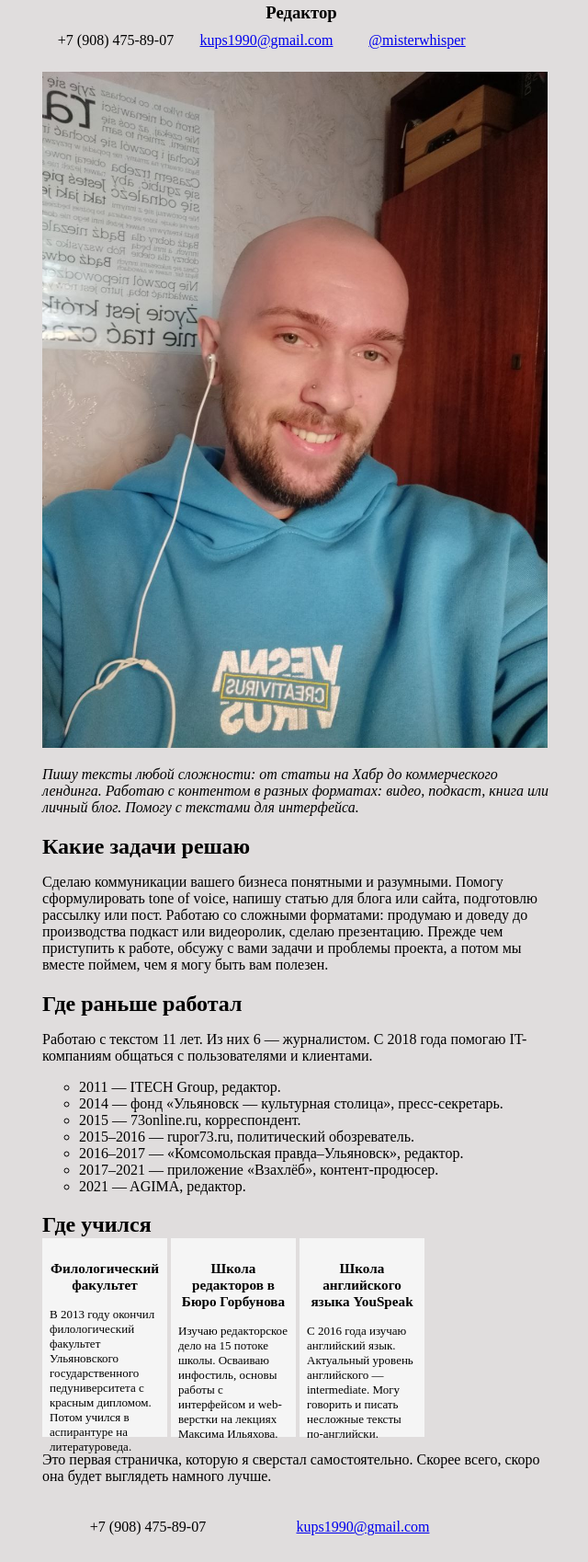
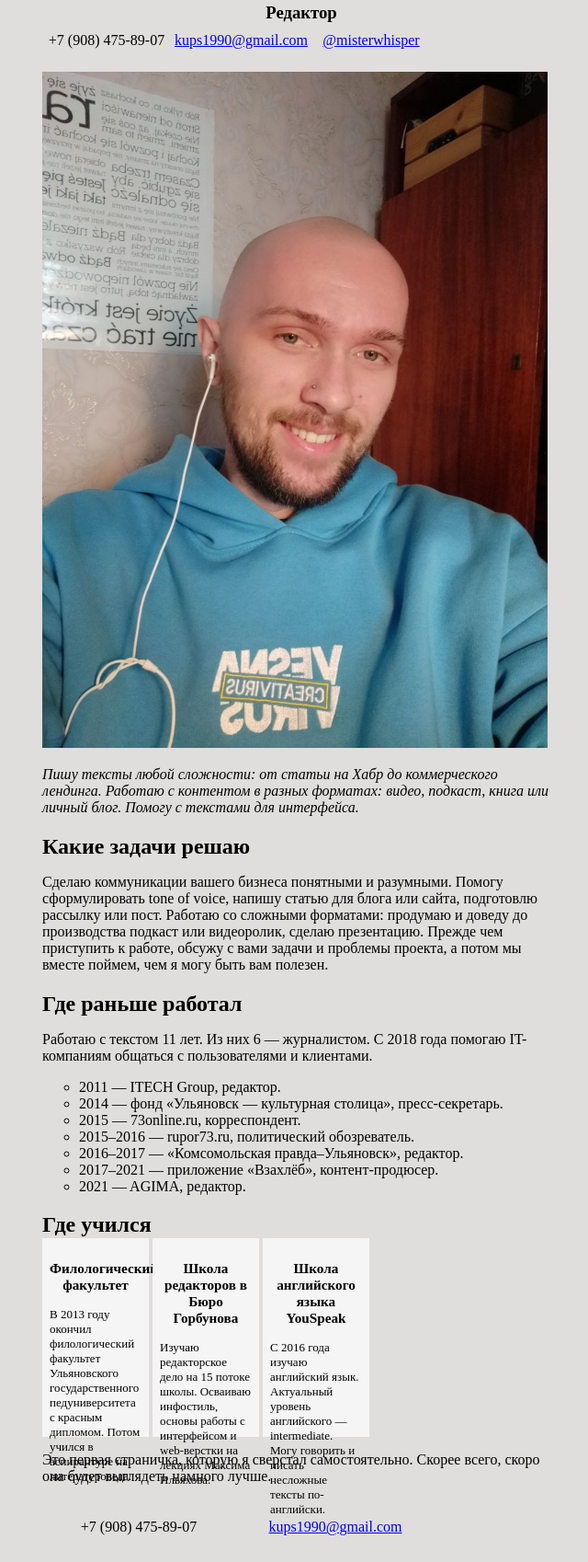
Before and after one commit to KuperKuper/KuperKuper.github.io, a plain HTML site: page index.html in a window 1280 px wide. Shown: the part 59-1757 px from the top of the page at 92% size, without its empty margins (312-952 px from the left). Drawn offline with Linux system fonts and the light colour scheme.

Commit message:
Update styles.css

```diff
--- a/styles.css
+++ b/styles.css
@@ -24,7 +24,7 @@ p.important {
 .bblock {
 
     display: inline-block;
-    width: 120px;
+    width: 100px;
     height: 200px;
     vertical-align: top;
     font-size: small;
@@ -35,7 +35,7 @@ p.important {
 .contacts {
 
     display: inline-block;
-    width: 220px;
+    width: 200px;
     height: auto;
     vertical-align: top;
     padding: 5px;
@@ -45,7 +45,7 @@ p.important {
 .contacts1 {
 
     display: inline-block;
-    width: 160px;
+    width: 140px;
     height: 50px;
     vertical-align: top;
     padding: 0;
```
